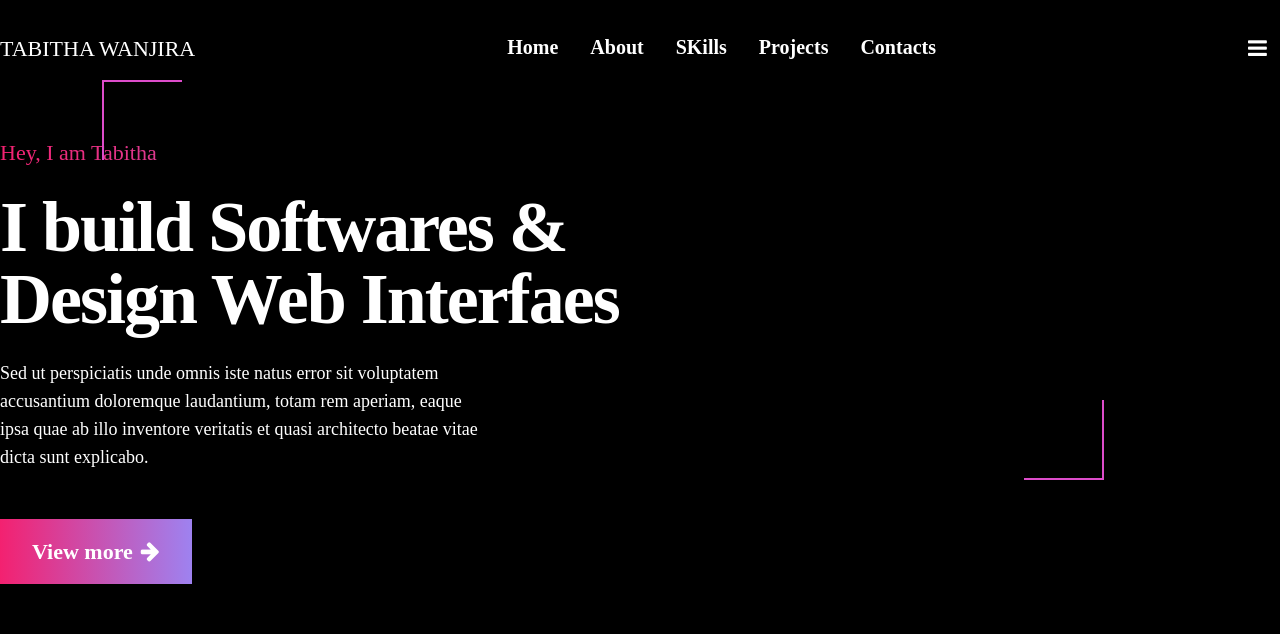
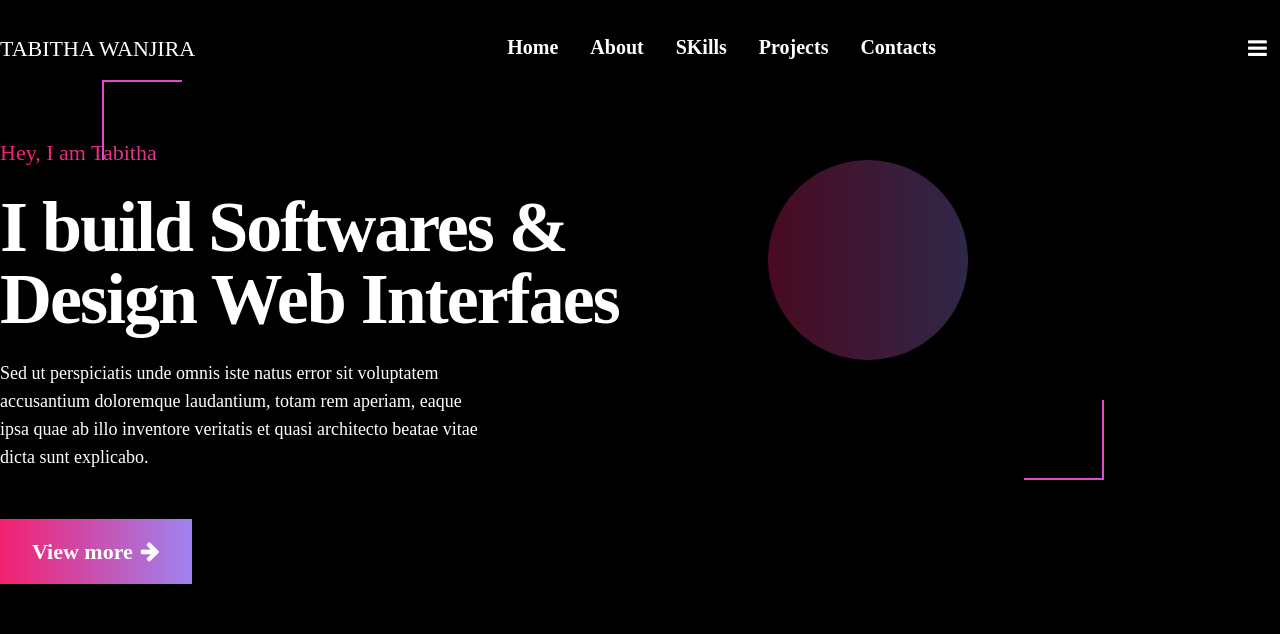
Before and after one commit to SheeTabz/Portfolio-Website, a React (Create React App) app: page / in a window 1280 px wide. Shown: the top 634 px of the page. Built offline with nearby package versions, Linux system fonts and the light colour scheme; no server answers; a web font is replaced by a local one.

Commit message:
Style elements

```diff
--- a/src/App.css
+++ b/src/App.css
@@ -28,6 +28,18 @@ nav ul li{
     border-style: double;
     border-top: none;
     border-left: none;
+}
+.bubble::after{
+        content:'';
+        position: absolute;
+        top: 20%;
+       left:60%;
+       height: 200px;
+       width: 200px;
+       border-radius:100px;
+       background-image: linear-gradient(to right, #f32170, #9e82f0);
+       opacity: 0.3;
+
 }
 .leftSection::before{
     content:'';
@@ -77,14 +89,35 @@ input,textarea{
     color:#fff;
     padding: 10px;
 }
-#contacts{
-    max-height:
+.imageProfile img{
+    width:90px;
+    border-radius:50px;
+    background-color: #111111;
 }
-/* .about-h2::before{
-    content: 'ABOUT';
+.socials{
+    background-color: #fff;
+    box-shadow: 0px 0px 5px rgba(0,0,0,0.6);
+    padding: 15px;
+    color:#dd4cca;
+    transition: all 0.2s;
+}
+.socials:hover{
+    background-image: linear-gradient(to right, #f32170, #9e82f0);
+    color: #fff;
+}
+.imageSkill img{
+  width:100px;
+  height: 100px;;
+}
+.aboutImg::before{
+    /* content:'';
     position: absolute;
-    opacity:40;
-    top: 2rem;
+    top: 100%;
+   left:-25px;
+   height: 200px;
+   width: 200px;
+   border-radius:250px;
+   background-image: linear-gradient(to bottom, #f32170, #9e82f0);
 
-
-} */
+   z-index:0; */
+}
```
